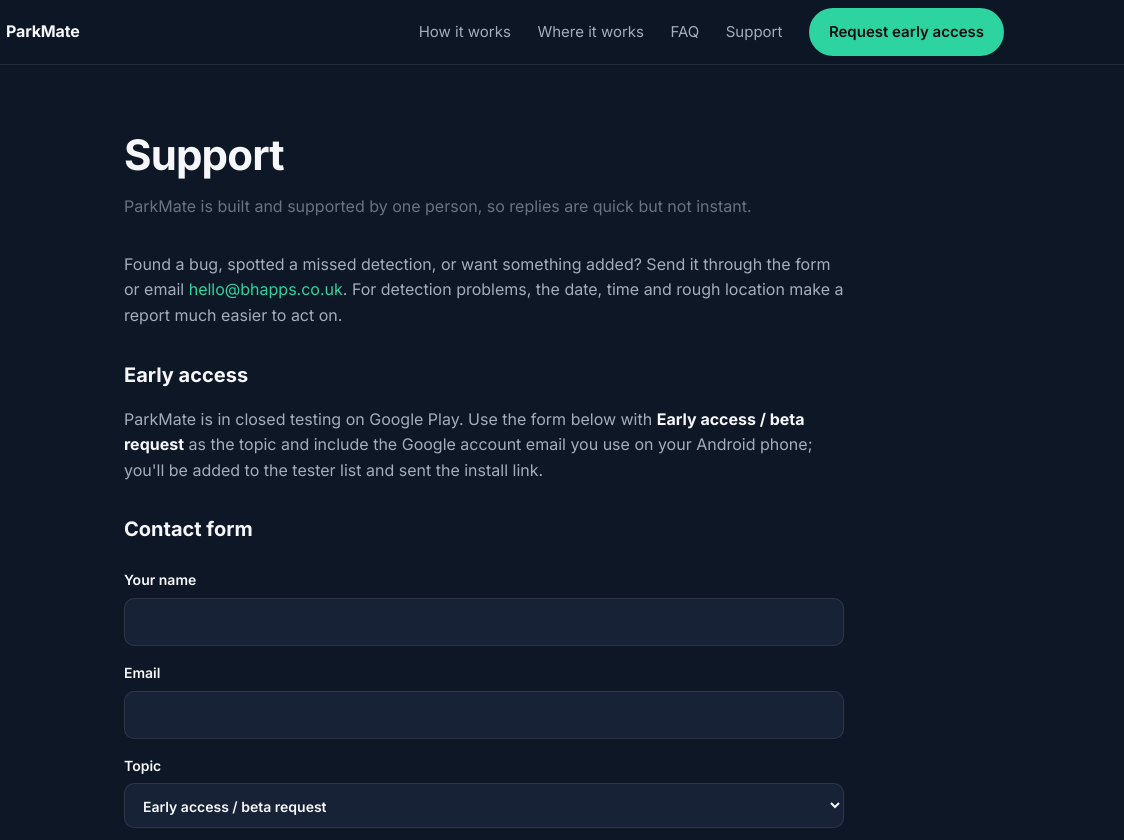
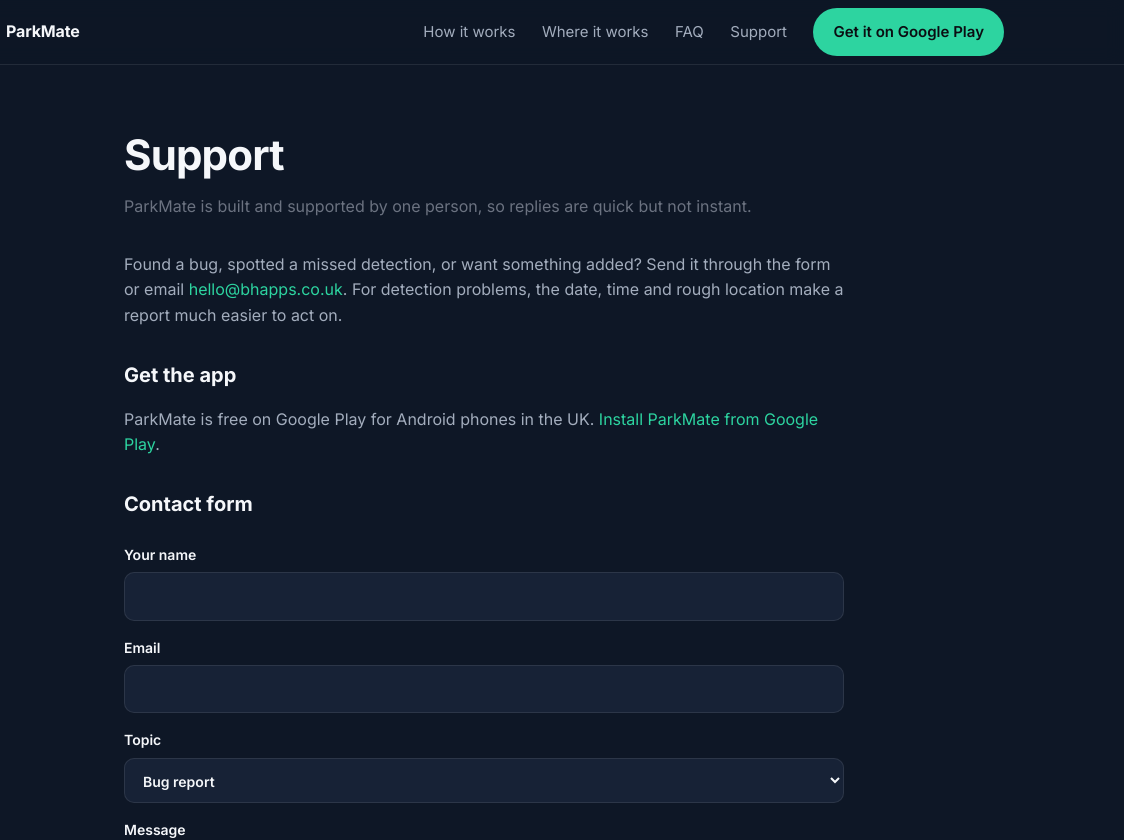
Before and after one commit to nickbh89/park-mate, a website: page website/support.html in a window 1280 px wide. Shown: the top 840 px of the page, 156-1280 px from the left. Drawn offline with Linux system fonts and the light colour scheme.

Commit message:
Update support page with app download link

```diff
--- a/website/support.html
+++ b/website/support.html
@@ -27,7 +27,7 @@
       <a href="index.html#coverage">Where it works</a>
       <a href="index.html#faq">FAQ</a>
       <a href="support.html">Support</a>
-      <a class="btn" href="support.html#beta">Request early access</a>
+      <a class="btn" href="https://play.google.com/store/apps/details?id=com.nickbh89.parkmate" rel="noopener">Get it on Google Play</a>
     </nav>
   </div>
 </header>
@@ -37,8 +37,8 @@
   <h1>Support</h1>
   <p class="updated">ParkMate is built and supported by one person, so replies are quick but not instant.</p>
   <p>Found a bug, spotted a missed detection, or want something added? Send it through the form or email <a href="mailto:hello@bhapps.co.uk">hello@bhapps.co.uk</a>. For detection problems, the date, time and rough location make a report much easier to act on.</p>
-  <h2 id="beta">Early access</h2>
-  <p>ParkMate is in closed testing on Google Play. Use the form below with <strong>Early access / beta request</strong> as the topic and include the Google account email you use on your Android phone; you'll be added to the tester list and sent the install link.</p>
+  <h2 id="get">Get the app</h2>
+  <p>ParkMate is free on Google Play for Android phones in the UK. <a href="https://play.google.com/store/apps/details?id=com.nickbh89.parkmate" rel="noopener">Install ParkMate from Google Play</a>.</p>
   <h2>Contact form</h2>
   <form name="support" method="POST" action="thanks.html" data-netlify="true" netlify-honeypot="company">
     <input type="hidden" name="form-name" value="support">
@@ -46,7 +46,7 @@
     <p class="hp"><label>Don't fill this in: <input name="company"></label></p>
     <label>Your name <input name="name" autocomplete="name" required></label>
     <label>Email <input type="email" name="email" autocomplete="email" required></label>
-    <label>Topic <select name="topic"><option>Early access / beta request</option><option>Bug report</option><option>Car park missing or wrong</option><option>Feature request</option><option>Privacy question</option><option>Something else</option></select></label>
+    <label>Topic <select name="topic"><option>Bug report</option><option>Car park missing or wrong</option><option>Feature request</option><option>Privacy question</option><option>Something else</option></select></label>
     <label>Message <textarea name="message" required></textarea></label>
     <div><button class="btn" type="submit">Send</button></div>
   </form>
```
